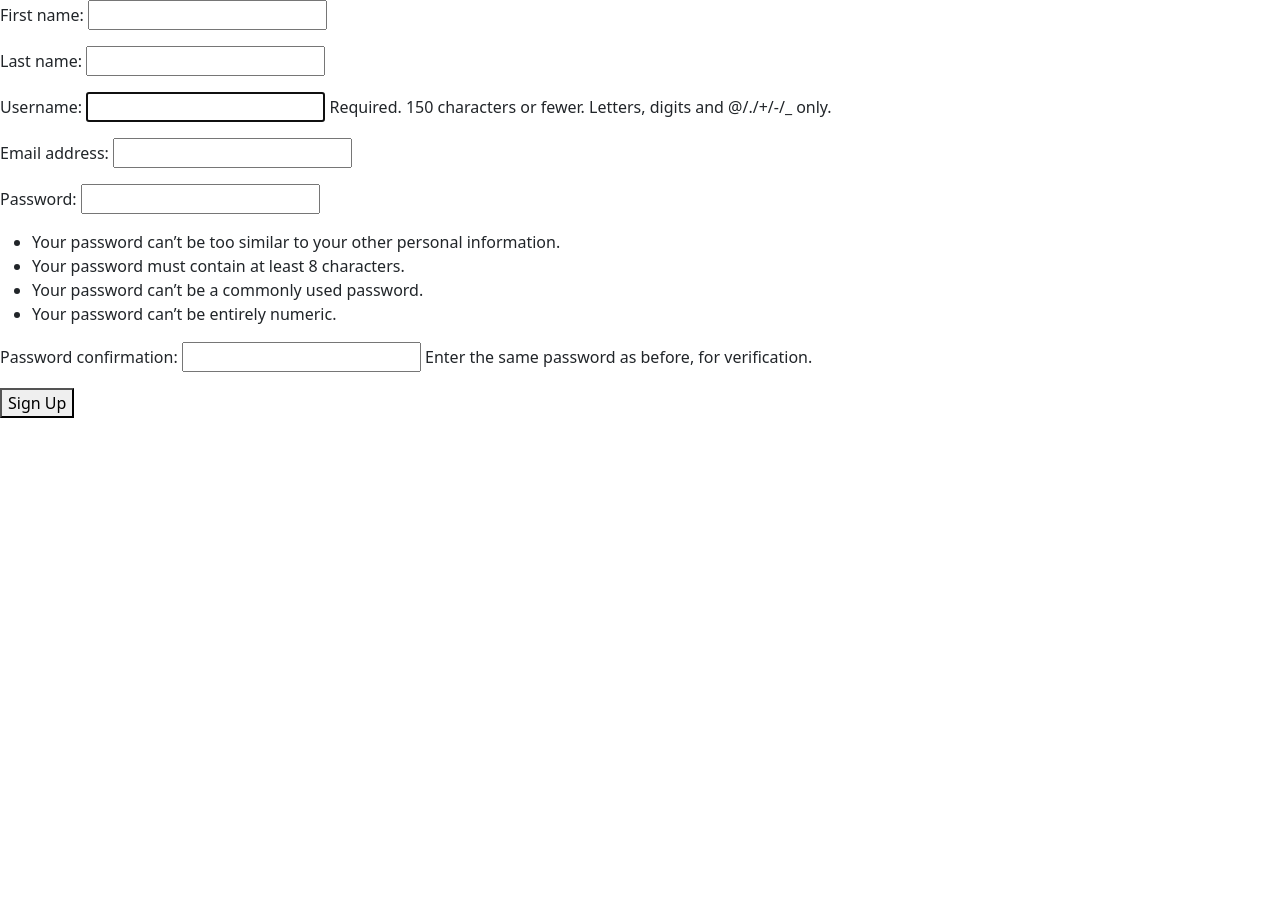
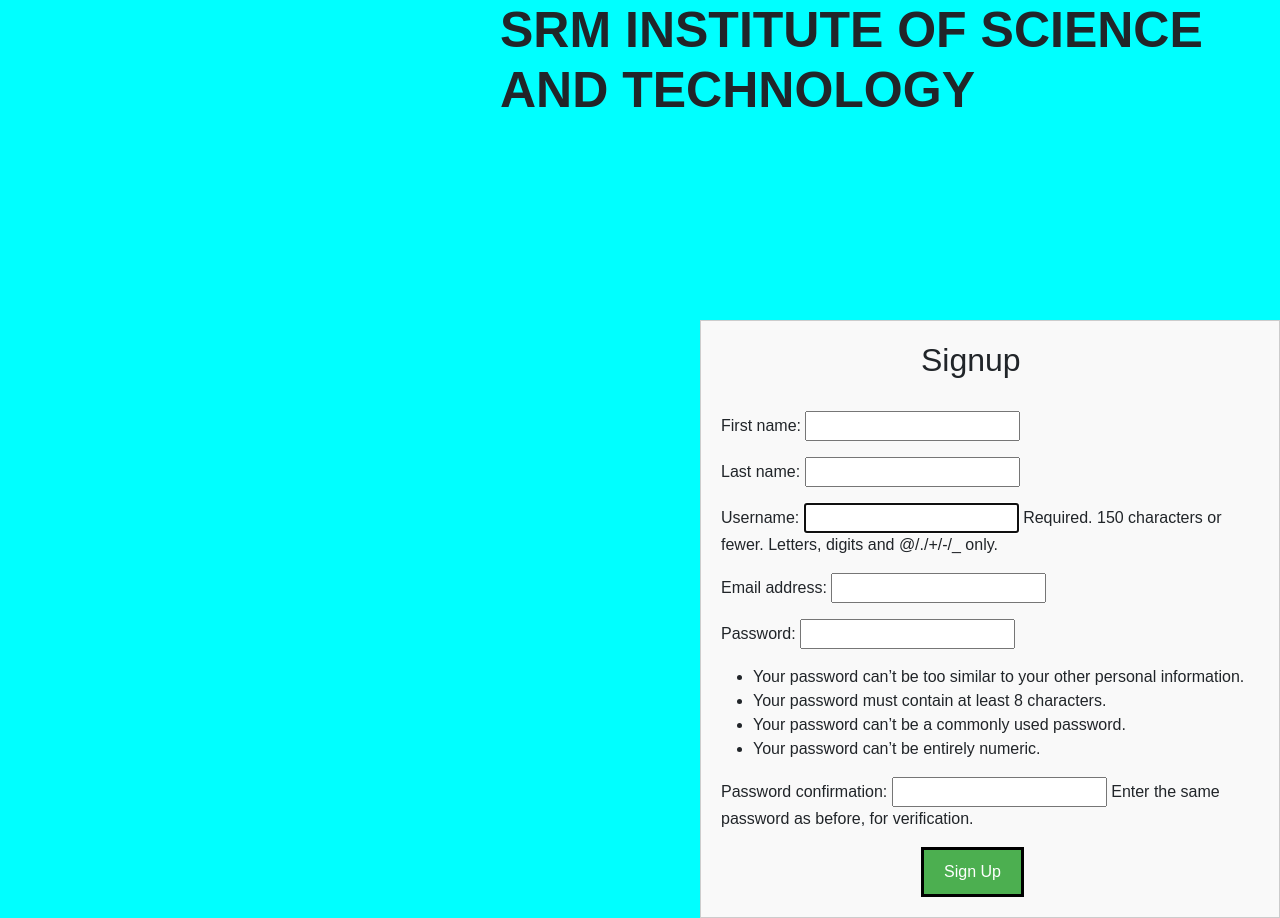
Before and after one commit to Ayush02004/hostel_booking, a Django app: page /users/signup/ in a window 1280 px wide. Before the commit the page ends 418 px from the top, so only its background shows below. Run offline with Django 4.2, Linux system fonts and the light colour scheme.

Commit message:
added css

```diff
--- a/booking/templates/booking/details.html
+++ b/booking/templates/booking/details.html
@@ -1,7 +1,7 @@
 {% extends 'booking/layout.html' %}
 
 {% block body %}
-<table border='1' class="table">
+<table border='1' class="table" style="border:solid black;max-width:1800px;margin-left:65px;margin-top:100px">
   <tr>
       <th>Block</th>
       <th>Cooling</th>
--- a/booking/templates/booking/transaction.html
+++ b/booking/templates/booking/transaction.html
@@ -1,3 +1,4 @@
+
 {% extends 'booking/layout.html' %}
 
 {% block body %}
@@ -14,4 +15,5 @@
     <p>no Transactions</p>
 {% endif %}
 
+
 {% endblock %}
--- a/users/templates/users/signup.html
+++ b/users/templates/users/signup.html
@@ -3,9 +3,40 @@
     <head>
         <title>signup</title>
         <link href="https://cdn.jsdelivr.net/npm/bootstrap@5.3.2/dist/css/bootstrap.min.css" rel="stylesheet" integrity="sha384-T3c6CoIi6uLrA9TneNEoa7RxnatzjcDSCmG1MXxSR1GAsXEV/Dwwykc2MPK8M2HN" crossorigin="anonymous">
+        <style>
+            /* Your CSS styles go here */
+            body {
+                background-color:	rgb(0,255,255);
+                font-family: Arial, sans-serif;
+            }
+
+            form {
+                max-width: 600px;
+                margin-top:200px ;
+                margin-left:700px;
+                padding: 20px;
+                border: 1px solid #ccc;
+                background-color: #f9f9f9;
+            }
+
+            button {
+                background-color: #4CAF50;
+                color: white;
+                margin-left:200px;
+                padding: 10px 20px;
+                border: solid black;
+                cursor: pointer;
+            }
+
+            button:hover {
+                background-color: #45a049;
+            }
+        </style>
     </head>
     <body>
+        <h1 style="margin-left:500px;font-size:50px;"><b>SRM INSTITUTE OF SCIENCE AND TECHNOLOGY</b></h1>
           <form method="post">
+             <h2 style="margin-left:200px">Signup</h2><br>
                 {% csrf_token %}
                 {{ form.as_p }}
                 <button type="submit">Sign Up</button>
```
Also changed, not shown: booking/templates/booking/booking.html (+8 -1 lines), booking/templates/booking/index.html (+11 -2 lines), booking/templates/booking/layout.html (+7 -7 lines), users/templates/users/login.html (+17 -5 lines), db.sqlite3.
